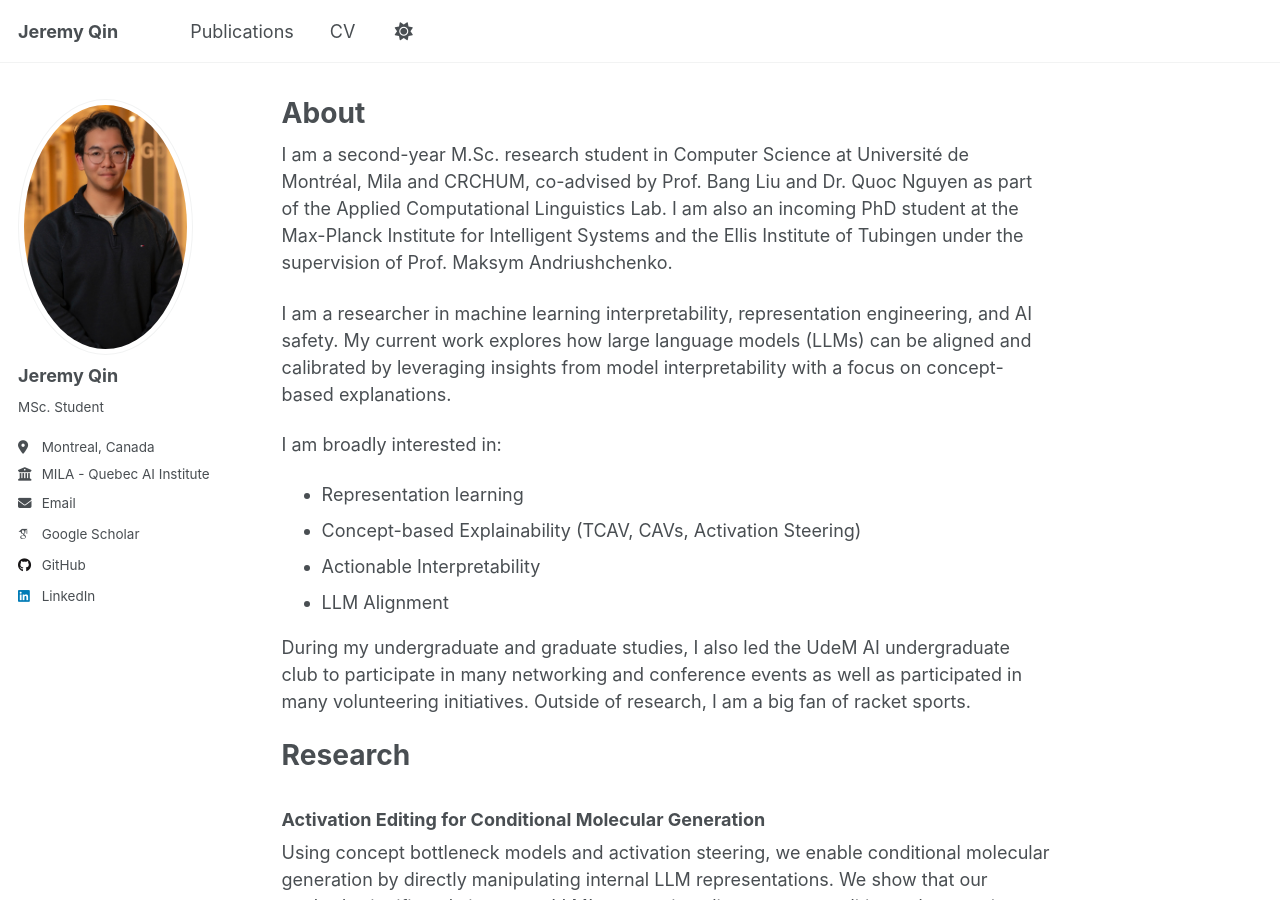
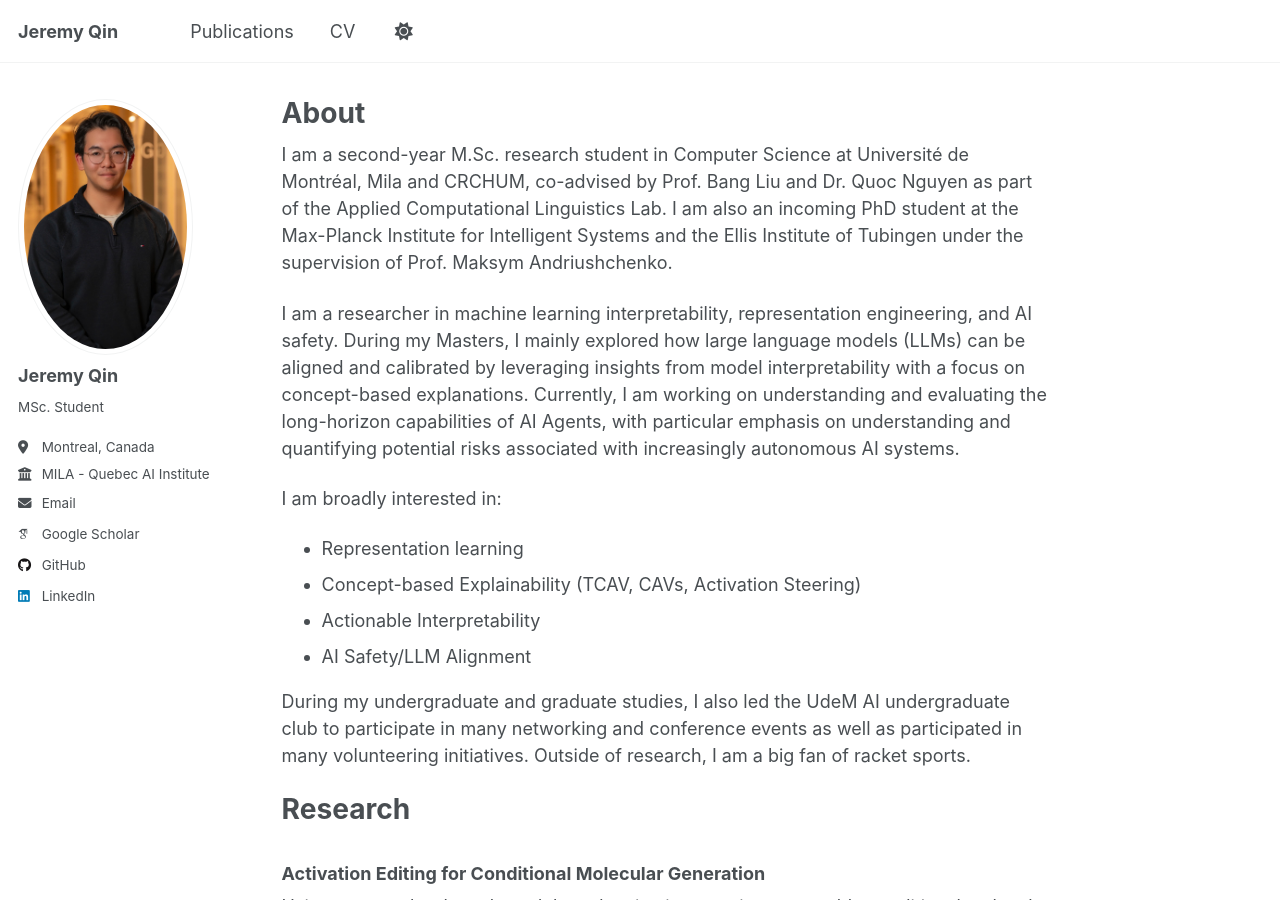
Before and after one commit to jeremy-qin/jeremy-qin.github.io, a Jekyll site: the page built from _pages/about.md, in a window 1280 px wide and 900 px high. Built offline with Jekyll 4.4.1, drawn with Linux system fonts in a browser that asks for light colours; some web fonts are replaced.

Commit message:
Update about page with current research details
Expanded research interests and current work focus.

```diff
--- a/_pages/about.md
+++ b/_pages/about.md
@@ -9,14 +9,14 @@ redirect_from:
 
 I am a second-year M.Sc. research student in Computer Science at Université de Montréal, Mila and CRCHUM, co-advised by Prof. Bang Liu and Dr. Quoc Nguyen as part of the Applied Computational Linguistics Lab. I am also an incoming PhD student at the Max-Planck Institute for Intelligent Systems and the Ellis Institute of Tubingen under the supervision of Prof. Maksym Andriushchenko.
 
-I am a researcher in machine learning interpretability, representation engineering, and AI safety. My current work explores how large language models (LLMs) can be aligned and calibrated by leveraging insights from model interpretability with a focus on concept-based explanations.
+I am a researcher in machine learning interpretability, representation engineering, and AI safety. During my Masters, I mainly explored how large language models (LLMs) can be aligned and calibrated by leveraging insights from model interpretability with a focus on concept-based explanations. Currently, I am working on understanding and evaluating the long-horizon capabilities of AI Agents, with particular emphasis on understanding and quantifying potential risks associated with increasingly autonomous AI systems.
 
 I am broadly interested in:
 
 - Representation learning
 - Concept-based Explainability (TCAV, CAVs, Activation Steering)
 - Actionable Interpretability
-- LLM Alignment
+- AI Safety/LLM Alignment
 
 During my undergraduate and graduate studies, I also led the UdeM AI undergraduate club to participate in many networking and conference events as well as participated in many volunteering initiatives. Outside of research, I am a big fan of racket sports.
 
```
